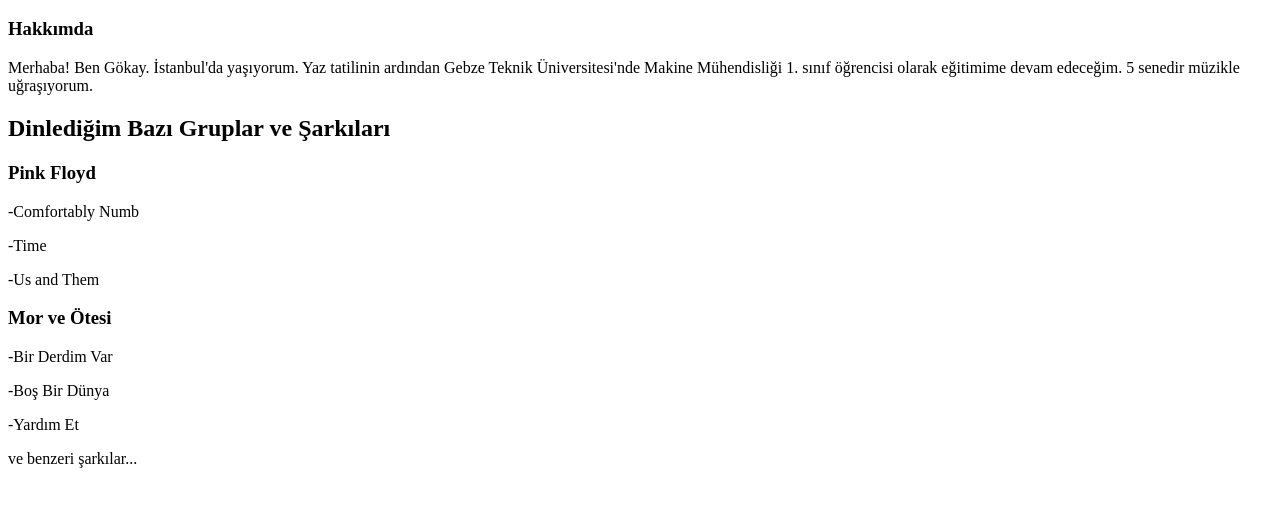
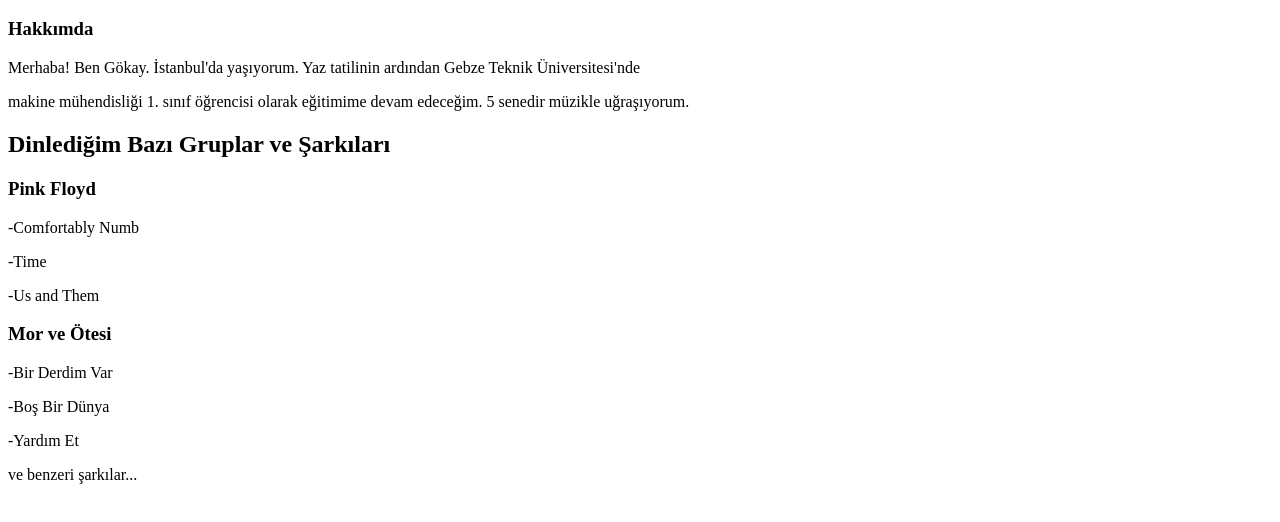
Before and after one commit to gokayarda4/HTML-Homeworks-whole-, a plain HTML site: page index.html in a window 1280 px wide. Shown: the part 48-570 px from the top of the page. Drawn offline with Linux system fonts and the light colour scheme.

Commit message:
index.html degisti

```diff
--- a/index.html
+++ b/index.html
@@ -1,6 +1,6 @@
 <h1>Gökay Arda</h1>
 <h3>Hakkımda</h3>
-<p>Merhaba! Ben Gökay. İstanbul'da yaşıyorum. Yaz tatilinin ardından Gebze Teknik Üniversitesi'nde Makine Mühendisliği 1. sınıf öğrencisi olarak eğitimime devam edeceğim. 5 senedir müzikle uğraşıyorum.
+<p>Merhaba! Ben Gökay. İstanbul'da yaşıyorum. Yaz tatilinin ardından Gebze Teknik Üniversitesi'nde <p> makine mühendisliği 1. sınıf öğrencisi olarak eğitimime devam edeceğim. 5 senedir müzikle uğraşıyorum.
 </p>
 
 <h2>Dinlediğim Bazı Gruplar ve Şarkıları</h2>
```
